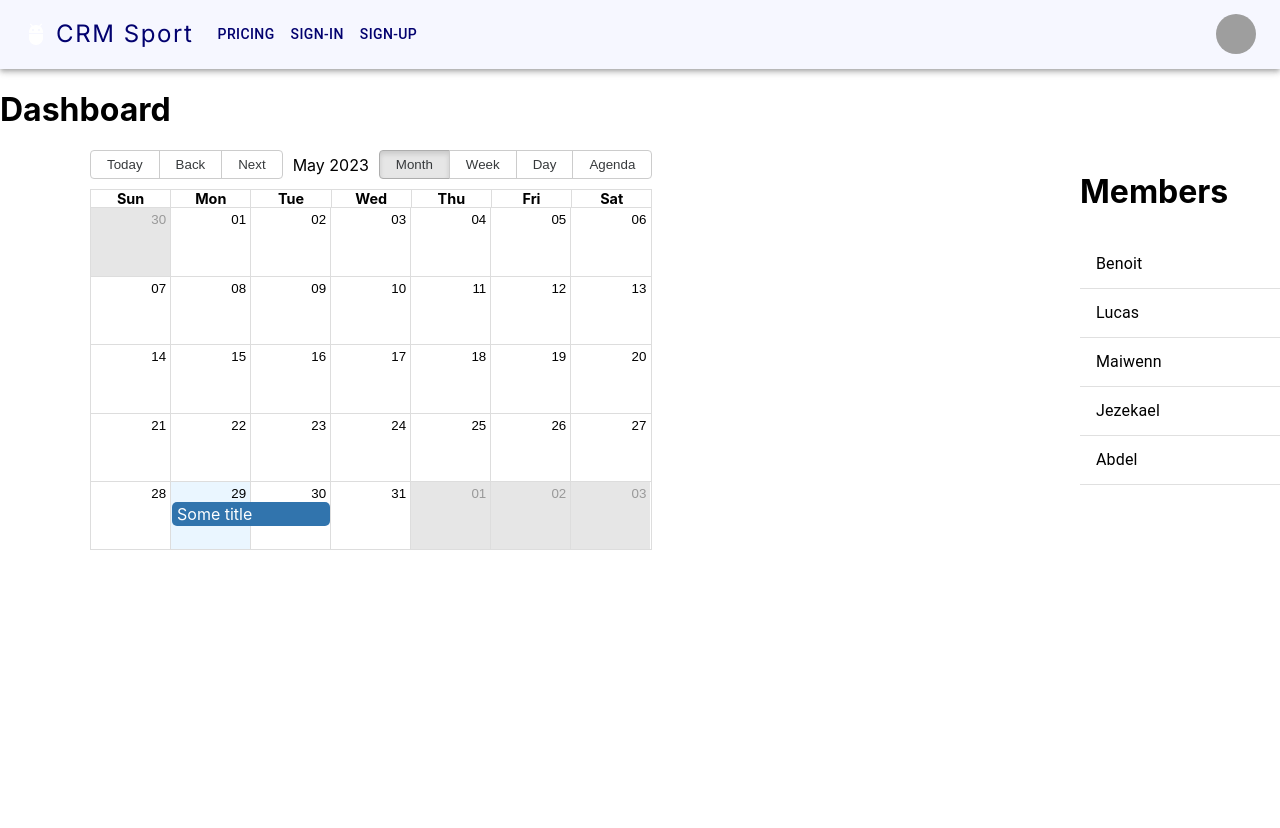
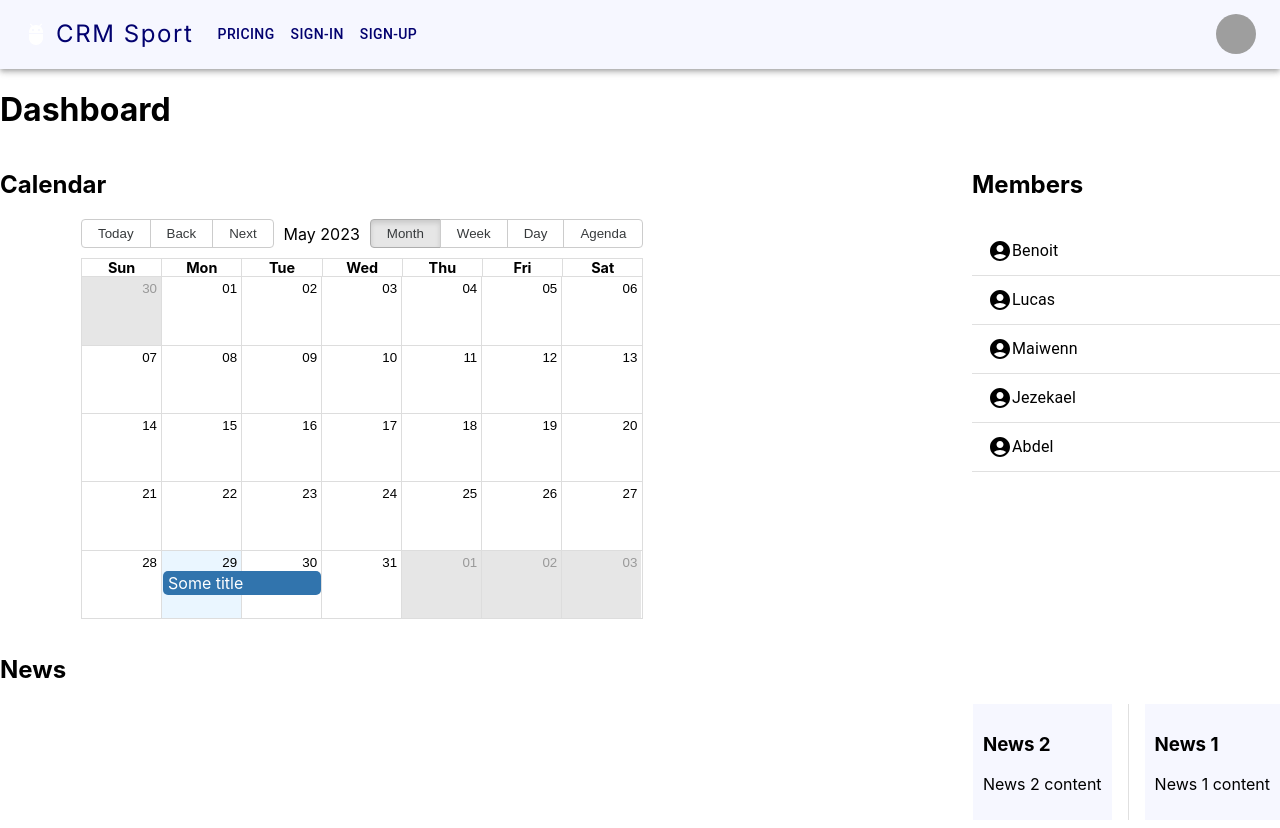
Before and after one commit to Jezekael/crm_sports_app, a React (Create React App) app: page /dashboard in a window 1280 px wide. Before the commit the page ends 800 px from the top, so only its background shows below. Built offline with nearby package versions, Linux system fonts and the light colour scheme; grey boxes are pictures that could not be loaded.

Commit message:
News display + member icons

```diff
--- a/src/pages/dashboard.js
+++ b/src/pages/dashboard.js
@@ -1,8 +1,9 @@
 import React, { Component } from "react";
 import { Calendar, momentLocalizer } from "react-big-calendar";
 import moment from "moment";
-import { List, ListItem, ListItemText, Divider } from '@mui/material';
+import { List, ListItem, ListItemText, Divider, Stack } from '@mui/material';
 import Grid from '@mui/material/Unstable_Grid2';
+import AccountCircleIcon from '@mui/icons-material/AccountCircle';
 
 import "react-big-calendar/lib/css/react-big-calendar.css";
 // import { render } from "@testing-library/react";
@@ -14,6 +15,12 @@ const listStyle = {
     maxWidth: 360,
     bgcolor: 'background.paper',
   };
+
+const newStyle = {
+    backgroundColor: '#f6f7ff',
+    padding: '10px'
+};
+
 
 class CalendarDisplay extends Component {
   state = {
@@ -30,6 +37,8 @@ class CalendarDisplay extends Component {
 
   render() {
     return (
+        <>
+            <h2>Calendar</h2>
             <Grid container spacing={2}>
                 <Grid item xs={1}
                 style={{
@@ -55,6 +64,7 @@ class CalendarDisplay extends Component {
                 </Grid>
                 </Grid >
             </Grid >
+      </>
     );
   }
 }
@@ -70,37 +80,68 @@ function MemberDisplay() {
 
 
     return (
-        <div>
-            <h1>Members</h1>
+        <>
+            <h2>Members</h2>
             <List sx={listStyle}>
                 {Members.map ((member) => (
                     <>
                         <ListItem>
+                            <AccountCircleIcon />
                             <ListItemText primary={member.name} />
                         </ListItem>
                         <Divider />
                     </>
                 ))}
             </List>
-        </div>
+        </>
     );
 }
 
+function NewsDisplay() {
 
+    const news = [
+        { title: 'News 1', content: 'News 1 content' },
+        { title: 'News 2', content: 'News 2 content' },
+    ];
+
+    return (
+        <>
+            <h2>News</h2>
+            <Stack
+                direction="row-reverse"
+                spacing={2}
+                sx={{ width: '100%' }}
+                divider={<Divider orientation="vertical" flexItem />}
+            >
+                {news.map((news) => (
+                    <>
+                        <div style={newStyle}>
+                            <h3>{news.title}</h3>
+                            <p>{news.content}</p>
+                        </div>
+                    </>
+                ))}
+            </Stack>
+        </>
+    );
+}
 
 const Dashboard = () => {
     return (
-        <div>
+        <>
             <h1>Dashboard</h1>
             <Grid container spacing={2}>
-                <Grid xs={10}>
+                <Grid xs={9}>
                     <CalendarDisplay />
                 </Grid>
-                <Grid xs={2}>
+                <Grid xs spacing={10}>
                     <MemberDisplay />
                 </Grid>
+                <Grid xs={12}>
+                    <NewsDisplay />
                 </Grid>
-        </div>
+            </Grid>
+        </>
     )
 }
 
```
Lines whose indentation alone changed are shown as unchanged.
